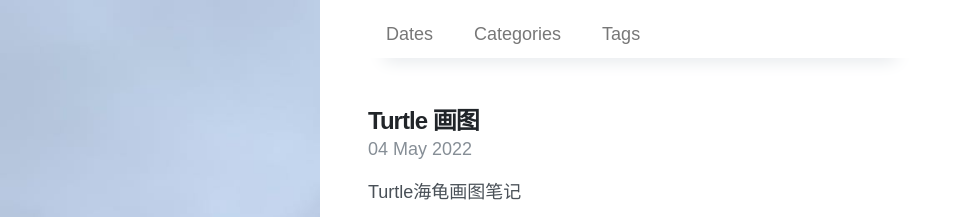
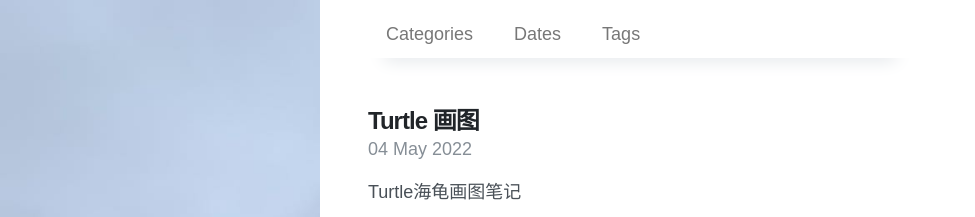
Before and after one commit to dacaigoux/dacaigoux.github.io, a Jekyll site: the page built from index.html, in a window 1280 px wide. Shown: the top 217 px of the page, without its empty margins (0-975 px from the left). Built offline with Jekyll 4.4.1, drawn with Linux system fonts in a browser that asks for light colours; nearby versions of some CDN libraries; the list of posts is cut into pages by our own code; part of the change alters nothing that is shown.

```diff
--- a/_data/archive.yml
+++ b/_data/archive.yml
@@ -1,9 +1,9 @@
+- type: categories
+  title: Categories
+  url: /categories/
 - type: dates
   title: Dates
   url: /dates/
-- type: categories
-  title: Categories
-  url: /categories/
 - type: tags
   title: Tags
   url: /tags/
```
